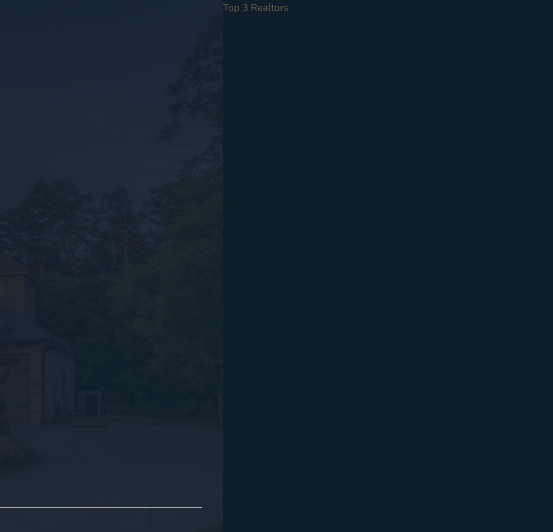
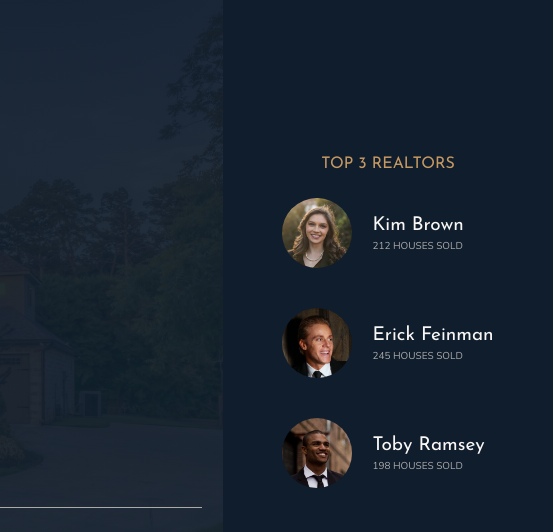
Before and after one commit to despau/advanced-css, a website: page css-grid/index.html in a window 1280 px wide. Shown: the top 532 px of the page, 727-1280 px from the left. Drawn offline with nearby package versions, Linux system fonts and the light colour scheme.

Commit message:
finished building realots section

```diff
--- a/css-grid/index.html
+++ b/css-grid/index.html
@@ -25,7 +25,30 @@
                 <img src="images/logo-bbc.png" alt="As seen on logo 1"><img src="images/logo-forbes.png" alt="As seen on logo 2"><img src="images/logo-techcrunch.png" alt="As seen on logo 3"><img src="images/logo-bi.png" alt="As seen on logo 4">
             </div>
         </header>
-        <div class="realtors">Top 3 Realtors</div>
+        <div class="realtors">
+            <h3 class="heading-3">Top 3 realtors</h3>
+            <div class="realtors__list">
+
+                <img src="images/realtor-2.jpeg" alt="Realtor 2" class="realtors__img">
+                <div class="realtors__details">
+                    <h4 class="heading-4 heading-4--light">Kim Brown</h4>
+                    <p class="realtors__sold">212 houses sold</p>
+                </div>
+
+                <img src="images/realtor-1.jpeg" alt="Realtor 1" class="realtors__img">
+                <div class="realtors__details">
+                    <h4 class="heading-4 heading-4--light">Erick Feinman</h4>
+                    <p class="realtors__sold">245 houses sold</p>
+                </div>
+
+                <img src="images/realtor-3.jpeg" alt="Realtor 3" class="realtors__img">
+                <div class="realtors__details">
+                    <h4 class="heading-4 heading-4--light">Toby Ramsey</h4>
+                    <p class="realtors__sold">198 houses sold</p>
+                </div>
+
+            </div>
+        </div>
         <section class="features">
                 <div class="feature">
                     <svg class="feature__icon">
--- a/css-grid/sass/_realtors.scss
+++ b/css-grid/sass/_realtors.scss
@@ -1,4 +1,30 @@
 .realtors {
     background-color: $color-secondary;
     grid-column: col-start 7 / full-end;
+    padding: 3rem;
+    display: grid;
+    justify-content: center;
+    align-content: center;
+    row-gap: 2rem;
+    justify-items: center;
+
+    &__list {
+        display: grid;
+        grid-template-columns: min-content max-content;
+        column-gap: 2rem;
+        row-gap: 5vh;
+        align-items: center;
+    }
+
+    &__img {
+        width: 7rem;
+        border-radius: 50%;
+        display: block;
+    }
+
+    &__sold {
+        text-transform: uppercase;
+        color: $color-grey-light-2;
+        margin-top: -3px;
+    }
 }
```
Also changed, not shown: css-grid/css/style.css, 1 other file.
